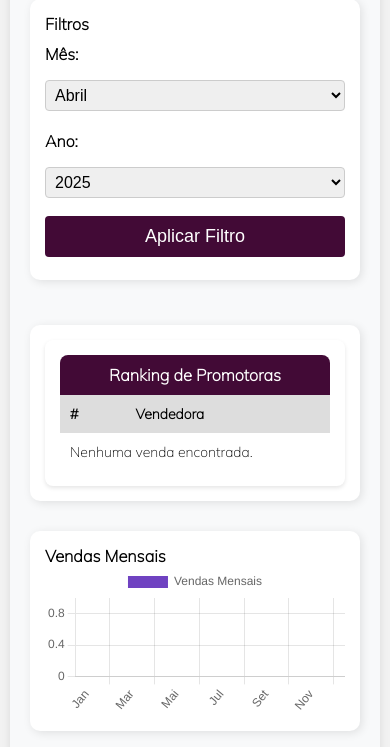
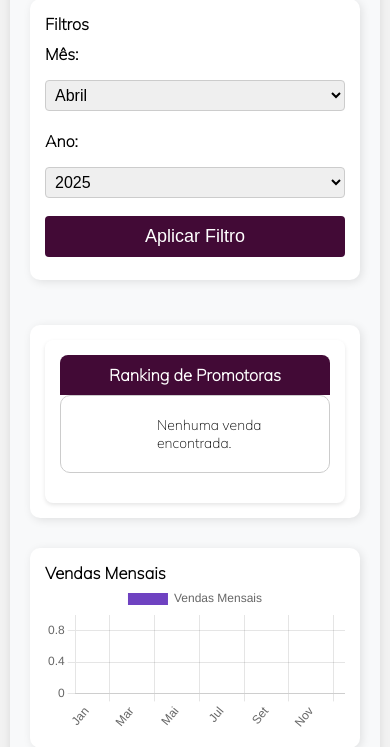
Before and after one commit to fgallo1983/projeto-vendas, a Django app: page /home_vendedor/ in a window 390 px wide. Shown: the part 957-1704 px from the top of the page. Run offline with Django 5.2, Linux system fonts and the light colour scheme; the visitor is signed in with stand-in values (Sample User, id 1); data comes from the database, SQL or seed files in the repository; data that the repository does not hold is empty.

Commit message:
correcao css parte de tabelas

```diff
--- a/vendas/static/css/style.css
+++ b/vendas/static/css/style.css
@@ -906,35 +935,39 @@ form button:hover {
         max-height: 300px;  /* Altura máxima para a tabela */
     }
 
+    .tabela thead {
+        display: none;
     }
 
-    .tabela-scroll {
-        max-height: 500px; /* Define a altura máxima da tabela */
-        overflow-y: auto; /* Adiciona rolagem vertical */
-        border: 1px solid #ccc; /* Adiciona uma borda para destacar a área da tabela */
+    .tabela tr {
+        display: block;
+        margin-bottom: 15px;
+        border: 1px solid #ccc;
+        border-radius: 10px;
+        background-color: #fff;
+        padding: 10px;
     }
 
-    .tabela-scroll table {
-        width: 100%;
-        border-collapse: collapse;
+    .tabela td {
+        display: flex;
+        justify-content: space-between;
+        padding: 10px;
+        border: none;
+        border-bottom: 1px solid #eee;
     }
 
-    .tabela-scroll thead {
-        position: sticky;
-        top: 0;
-        background: rgba(226, 223, 223, 0.89);
-        z-index: 10;
+    .tabela td:last-child {
+        border-bottom: none;
     }
 
-    .tabela-scroll th {
-        padding: 10px;
-        text-align: left;
-        border: 1px solid #ccc;
+    .tabela td::before {
+        content: attr(data-label);
+        font-weight: bold;
+        flex-basis: 40%;
     }
 
-    .tabela-scroll td {
-        padding: 8px;
-        border: 1px solid #ccc;
+    .coluna-editar {
+        text-align: center;
     }
 
     .roteiros-container {
```
Also changed, not shown: other parts of vendas/static/css/style.css (+34 -4 lines). Lines whose indentation alone changed are shown as unchanged.
